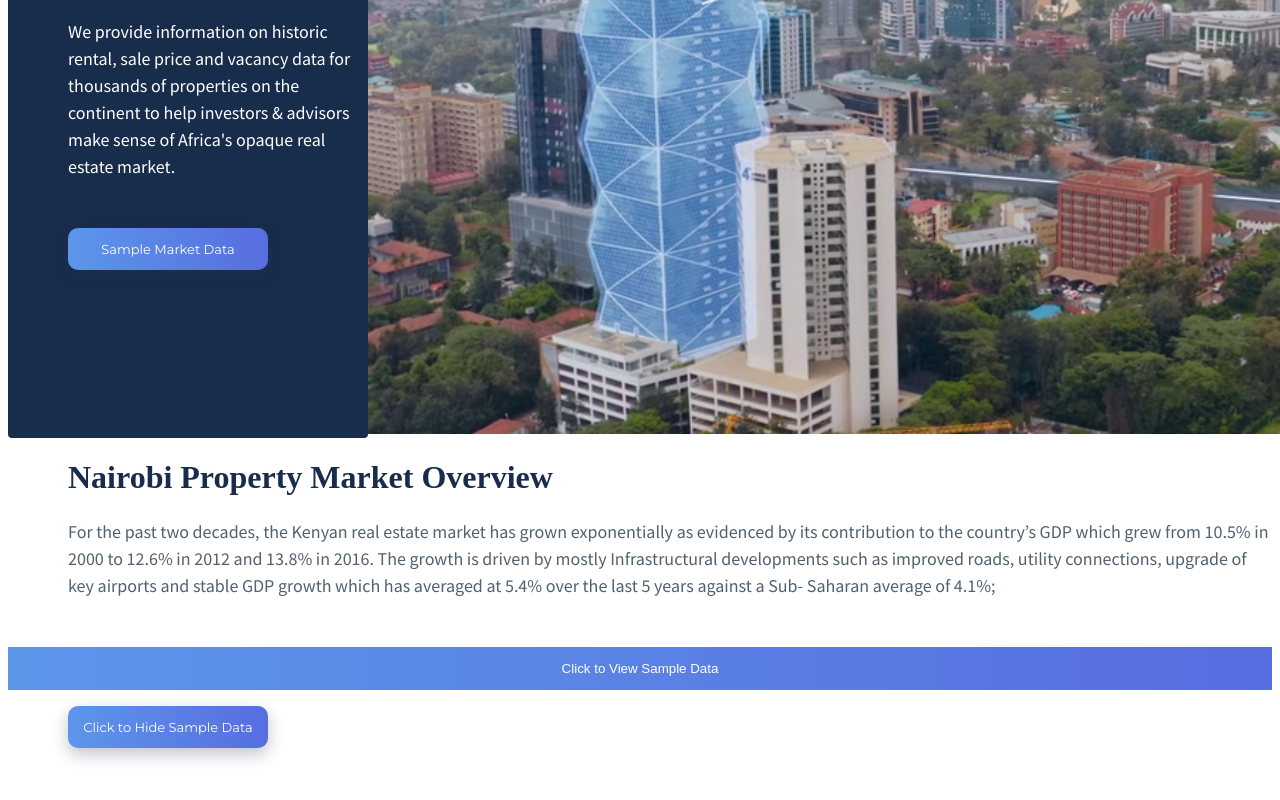
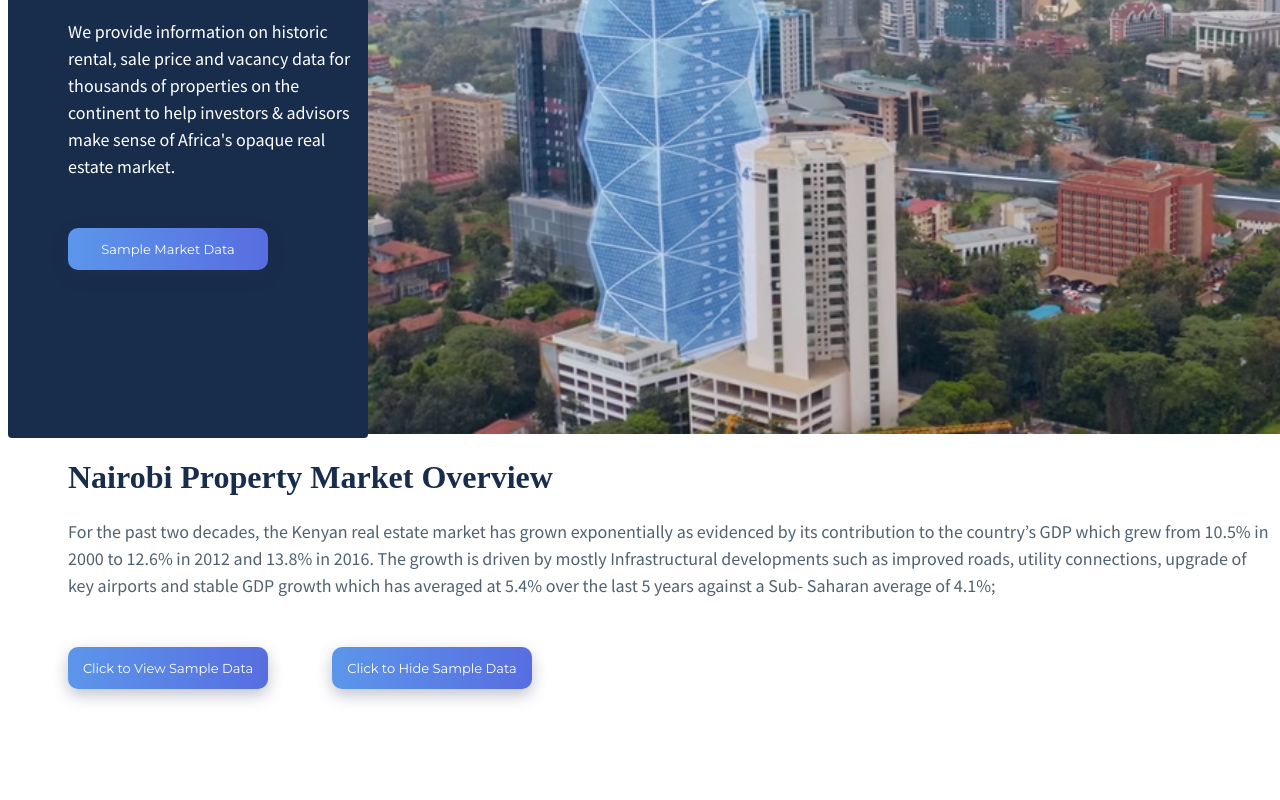
Before and after one commit to G-vans/Population-Analytics-Phase-1, a website: page index.html in a window 1280 px wide. Shown: the part 402-1202 px from the top of the page. After the commit the page ends 1149 px from the top, so only its background shows below. Drawn offline with Linux system fonts and the light colour scheme; no server answers.

Commit message:
style: style new button

```diff
--- a/assets/style.css
+++ b/assets/style.css
@@ -134,6 +134,23 @@ a {
     margin-left: 60px;
     margin-bottom: 50px;
 }
+
+#btn-analys1 {
+  background-color: #565fdc;
+  color: #fff;
+  border-radius: 10px;
+  font-size: 13px;
+  padding: 13px;
+  width: 200px;
+
+  text-decoration: none;
+  font-family: 'Montserrat', sans-serif;
+  box-shadow: 0 6px 16px rgb(41 48 82 / 29%);
+  border: none;
+  margin-left: 60px;
+  margin-bottom: 50px;
+}
+
 
 #btn-analys a {
     text-decoration: none;
@@ -301,3 +318,7 @@ input[type=text], input[type=password] {
     font-family: 'Montserrat' sans-serif;
     color: #182c4c;
   }
+
+  #result {
+    display: none;
+  }
```
